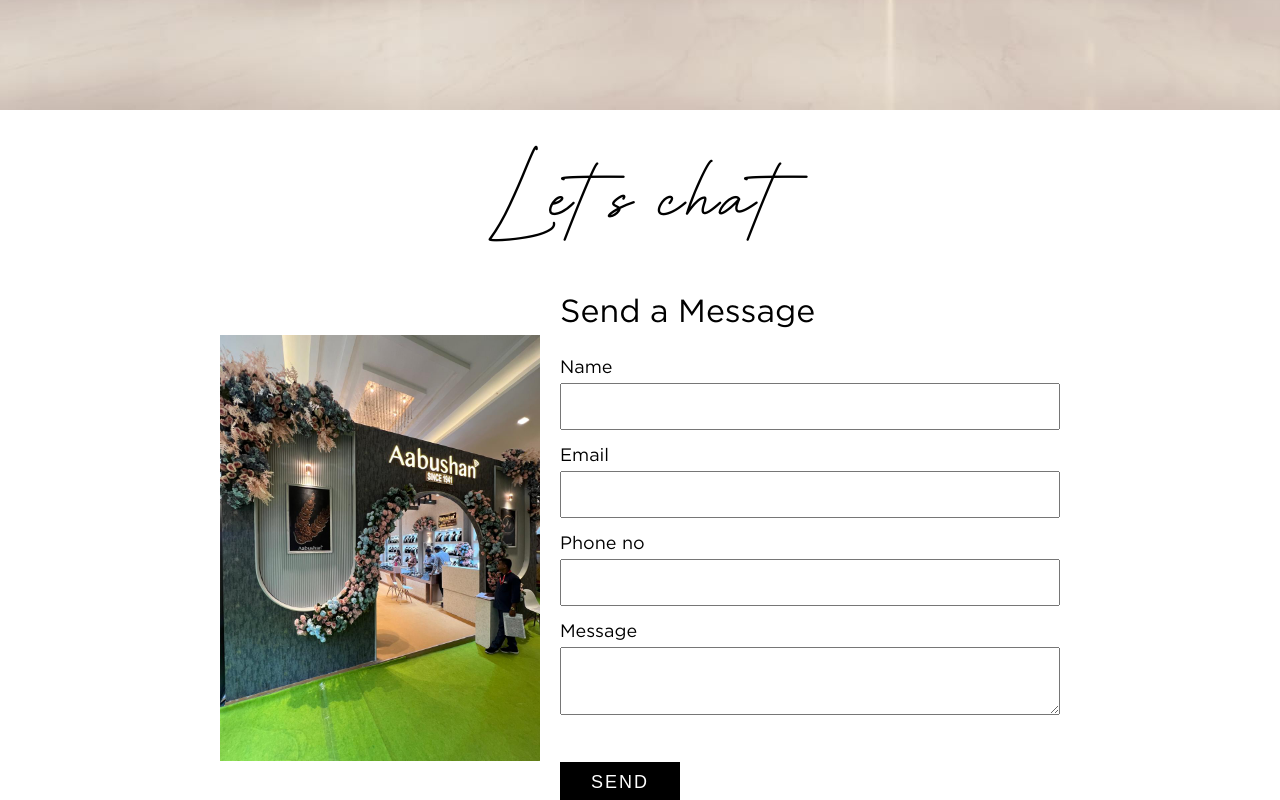
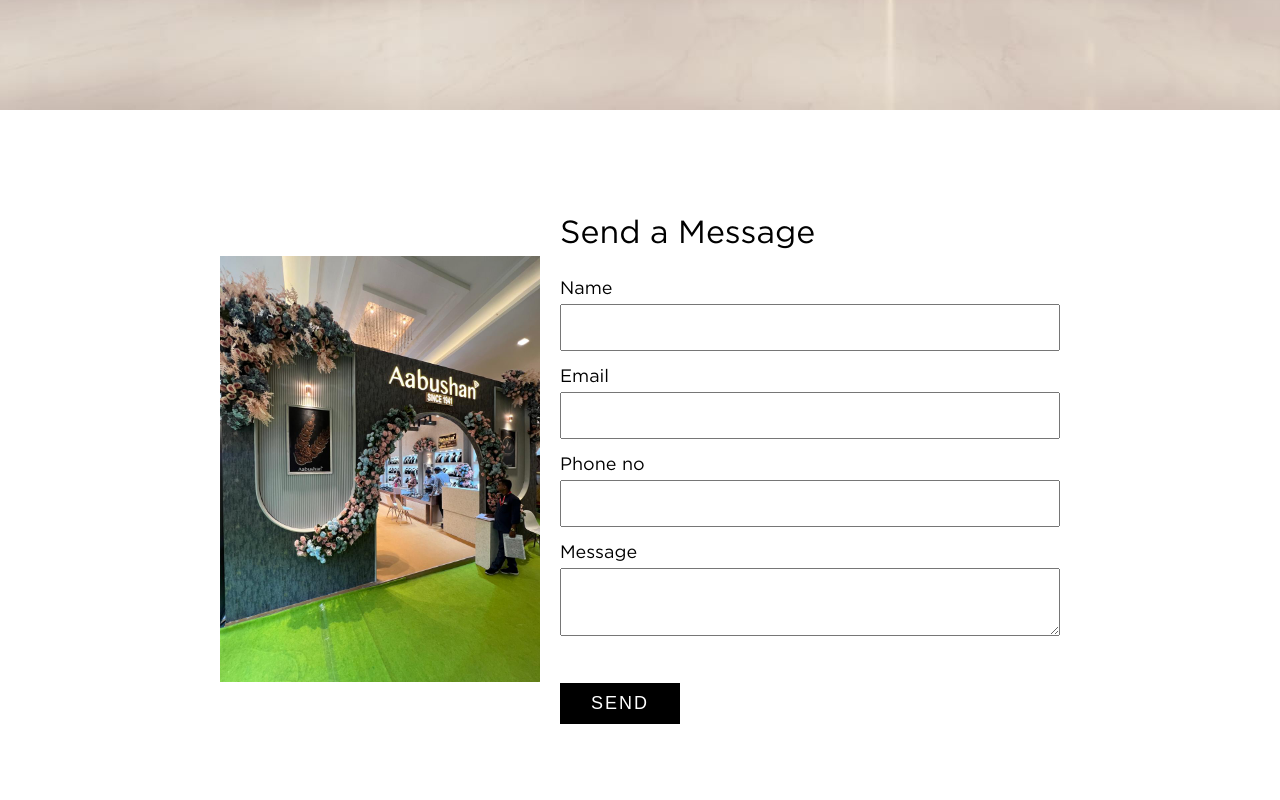
Before and after one commit to kirankattii/sp--exhibition, a React (Vite) app: page /contact in a window 1280 px wide. Shown: the part 600-1400 px from the top of the page. Built offline with nearby package versions, Linux system fonts and the light colour scheme; the HTML template or start-up script is replaced by a standard one; a web font is replaced by a local one.

Commit message:
updated the changes

```diff
--- a/src/components/homeGrid/HomeGrid.jsx
+++ b/src/components/homeGrid/HomeGrid.jsx
@@ -4,7 +4,7 @@ import { assets } from "../../assets/assets"
 const homeGrid = () => {
 	return (
 		<div className={styles.container} style={{marginBottom:"100px"}}>
-			<h1>Our Works</h1>
+			<h1>Our Projects</h1>
 			<div className={styles.imageContainer}>
 				<div className={styles.rightImgContainer}>
 					<div style={{marginTop:"20px"}}>
--- a/src/pages/contact/Contact.jsx
+++ b/src/pages/contact/Contact.jsx
@@ -9,8 +9,8 @@ const Contact = () => {
 				alt=""
 				className={styles.ladingImg}
 			/>
-			<h1 className={styles.letsChart}>Let's chat.</h1>
-			<div className={styles.contactus}>
+			{/* <h1 className={styles.letsChart}>Let's chat.</h1> */}
+			<div className={styles.contactus} style={{marginTop:"100px"}}>
 				<img
 					src={assets.homeExhibition}
 					alt=""
```
